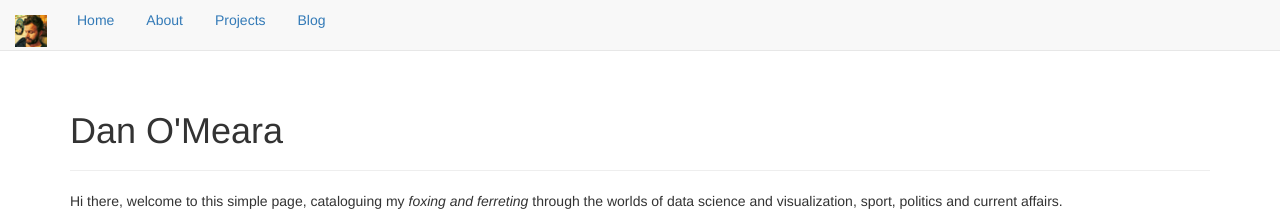
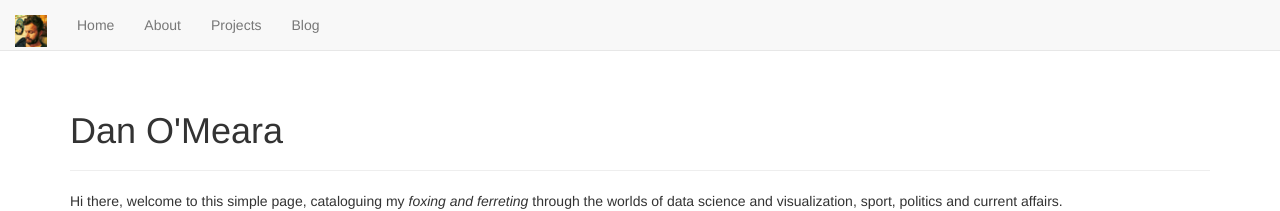
Before and after one commit to danoscarmike/danoscarmike.github.io, a Jekyll site: the page built from index.html, in a window 1280 px wide. Shown: the top 211 px of the page. Built offline with Jekyll 4.4.1, drawn with Linux system fonts in a browser that asks for light colours; nearby versions of some CDN libraries.

Commit message:
change nav type

```diff
--- a/_layouts/default.html
+++ b/_layouts/default.html
@@ -18,8 +18,8 @@
 					</a>
 				</div>
 			<div class="collapse navbar-collapse" id="bs-example-navbar-collapse-1">
-      	<!-- <ul class="nav navbar-nav"> -->
-  			<ul class="nav nav-pills">
+      	<ul class="nav navbar-nav">
+  			<!-- <ul class="nav nav-pills"> -->
       		<li role="presentation"><a href="/">Home</a></li>
         	<li role="presentation"><a href="/about">About</a></li>
       		<li role="presentation"><a href="/projects">Projects</a></li>
```
